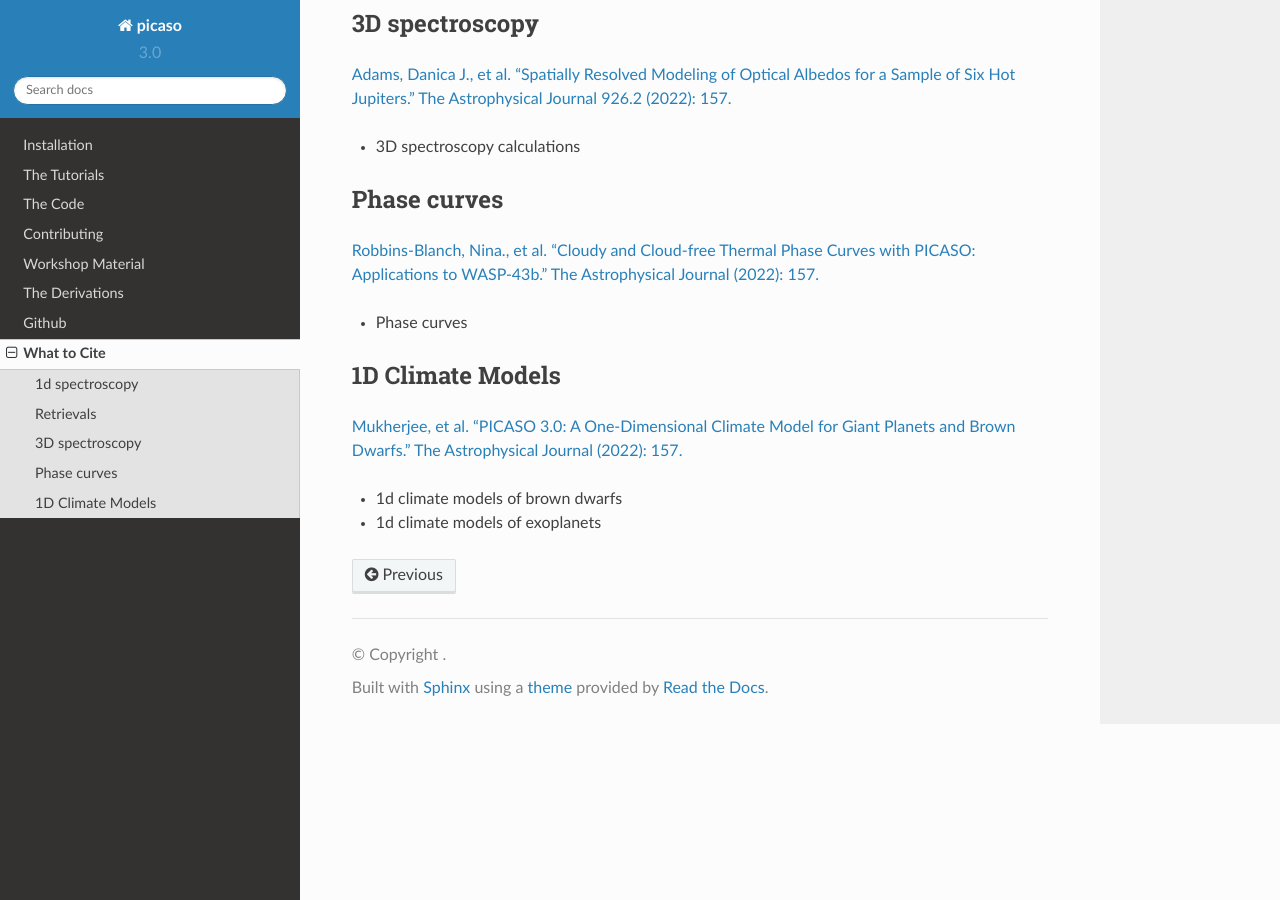
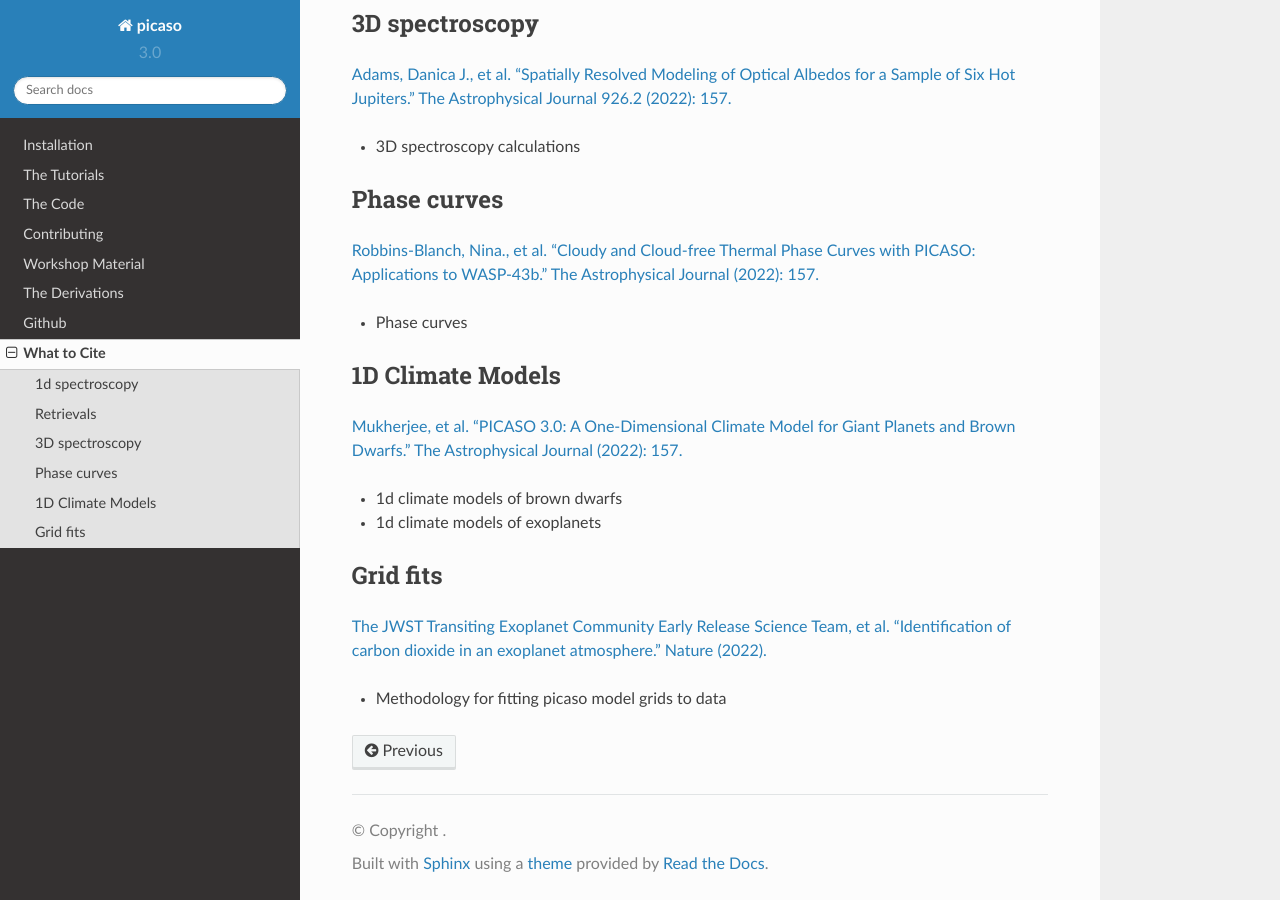
Before and after one commit to natashabatalha/picaso, a Sphinx documentation site: the page built from docs/credit.rst, in a window 1280 px wide and 900 px high, scrolled down 529 px. Built offline with Sphinx 7.4.7 and the Read the Docs theme 2.0.0, drawn with Linux system fonts in a browser that asks for light colours; pages that are not in the unit, such as notebooks, are missing from menus.

Commit message:
cite paper for grids

```diff
--- a/docs/credit.rst
+++ b/docs/credit.rst
@@ -36,3 +36,10 @@ Phase curves
 
 - 1d climate models of brown dwarfs
 - 1d climate models of exoplanets
+
+Grid fits
+---------
+
+`The JWST Transiting Exoplanet Community Early Release Science Team, et al. "Identification of carbon dioxide in an exoplanet atmosphere." Nature (2022). <https://www.nature.com/articles/s41586-022-05269-w>`_
+
+- Methodology for fitting picaso model grids to data
```
